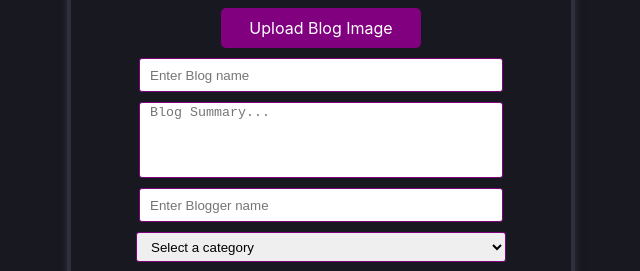
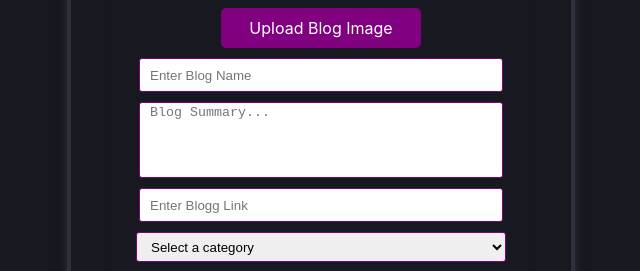
Before and after one commit to nicsylvia/Writing-site-clientside, a React (Create React App) app: page /upload-blog in a window 1280 px wide. Shown: the part 350-621 px from the top of the page, without its empty margins (319-959 px from the left). Built offline with nearby package versions, Linux system fonts and the light colour scheme.

Commit message:
saved all

```diff
--- a/src/Components/Blogs/MainBlog.tsx
+++ b/src/Components/Blogs/MainBlog.tsx
@@ -212,6 +212,9 @@ const Button = styled.div`
 	color: black;
 	font-weight: bold;
 	border-radius: 20px;
+	white-space: nowrap;
+  	overflow: hidden;
+  	text-overflow: ellipsis;
 `;
 const Img = styled.img`
     width: 100%;
--- a/src/Components/Contact/Contact.tsx
+++ b/src/Components/Contact/Contact.tsx
@@ -6,8 +6,8 @@ const Contact = () => {
     <div>
         <Container>
             <Wrapper>
-                <Content></Content>
-                <Form></Form>
+                {/* <Content></Content>
+                <Form></Form> */}
             </Wrapper>
         </Container>
     </div>
--- a/src/Components/Footer/Footer.tsx
+++ b/src/Components/Footer/Footer.tsx
@@ -4,6 +4,7 @@ import {
   AiFillFacebook,
   AiFillTwitterSquare,
   AiFillGoogleSquare,
+  AiFillInstagram,
 } from "react-icons/ai";
 import { HiArrowUp } from "react-icons/hi";
 import { Link } from "react-scroll";
@@ -27,14 +28,14 @@ const Footer = () => {
           <b>09072063269</b>
         </Contact>
         <Social>
-          <Icon href="https://web.facebook.com/sanni.sundayemmanuel">
+          <Icon href="https://web.facebook.com/nic.sylvia.3">
             <AiFillFacebook />
           </Icon>
-          <Icon href="">
+          <Icon href="https://twitter.com/_fuckford?t=HiotKlBB9_o5aQ5TU9IpYA&s=09">
             <AiFillTwitterSquare />
           </Icon>
-          <Icon href="">
-            <AiFillGoogleSquare />
+          <Icon href="https://www.instagram.com/invites/contact/?i=1tuzfuokpb4t0&utm_content=5h127pf">
+            <AiFillInstagram />
           </Icon>
           <Icon href="https://wa.me/234907206326">
             <BsWhatsapp />
--- a/src/Components/UploadPost/UploadBlogs.tsx
+++ b/src/Components/UploadPost/UploadBlogs.tsx
@@ -3,6 +3,7 @@ import styled from "styled-components";
 import { BsImageFill } from "react-icons/bs";
 import axios from "axios";
 import Loading from "./Loading";
+import { Link } from "react-router-dom";
 
 const UploadBlogs = () => {
 
@@ -38,7 +39,7 @@ const UploadBlogs = () => {
 						onChange={(e) => {
 							setTitle(e.target.value);
 						}}
-						placeholder='Enter Blog name'
+						placeholder='Enter Blog Name'
 					/>
 					<TexArea
 						onChange={(e) => {
@@ -50,7 +51,7 @@ const UploadBlogs = () => {
 						onChange={(e) => {
 							setAuthor(e.target.value);
 						}}
-						placeholder='Enter Blogger name'
+						placeholder='Enter Blogg Link'
 					/>
 					<Select
 						onChange={(e) => {
@@ -70,9 +71,11 @@ const UploadBlogs = () => {
 					author !== "" &&
 					summary !== "" &&
 					image !== "" ? (
-						<Button2 cp='pointer' bg='purple'>
-							Submit
-						</Button2>
+						<BtnWrap to = "/">
+							<Button2 cp='pointer' bg='purple'>
+								Submit
+							</Button2>
+						</BtnWrap>
 					) : (
 						<Button2 cp='not-allowed' bg='black'>
 							Submit
@@ -85,6 +88,8 @@ const UploadBlogs = () => {
 };
 
 export default UploadBlogs;
+
+const BtnWrap = styled(Link)``;
 
 const Img = styled.img`
 	height: 100%;
@@ -121,6 +126,9 @@ const Select = styled.select`
 	border: 0.7px solid purple;
 	outline-color: purple;
 	padding-left: 10px;
+	@media screen and (max-width: 500px) {
+		width: 280px;
+	}
 `;
 
 const TexArea = styled.textarea`
@@ -131,6 +139,9 @@ const TexArea = styled.textarea`
 	outline-color: purple;
 	padding-left: 10px;
 	resize: none;
+	@media screen and (max-width: 500px) {
+		width: 280px;
+	}
 `;
 
 const Inp = styled.input`
@@ -141,6 +152,9 @@ const Inp = styled.input`
 	border: 0.7px solid purple;
 	outline-color: purple;
 	padding-left: 10px;
+	@media screen and (max-width: 500px) {
+		width: 280px;
+	}
 `;
 
 const Input = styled.input`
@@ -185,15 +199,18 @@ const Card = styled.div`
 	box-shadow: rgba(0, 0, 0, 0.02) 0px 1px 3px 0px,
 		rgba(27, 31, 35, 0.15) 0px 0px 0px 1px;
 
-	width: 600px;
+	width: 400px;
 	/* height: 300px; */
-
+/* background-color: red; */
 	margin-top: 100px;
 	display: flex;
 	justify-content: center;
 	align-items: center;
 	flex-direction: column;
 	padding: 10px;
+	@media screen and (max-width: 500px) {
+		width: 300px;
+	}
 `;
 
 const Wrapper = styled.form`
@@ -209,6 +226,7 @@ const Wrapper = styled.form`
   @media screen and (max-width: 500px) {
     box-shadow: none;
     border: 0;
+	width: 300px;
   }
   h4 {
     color: white;
```
